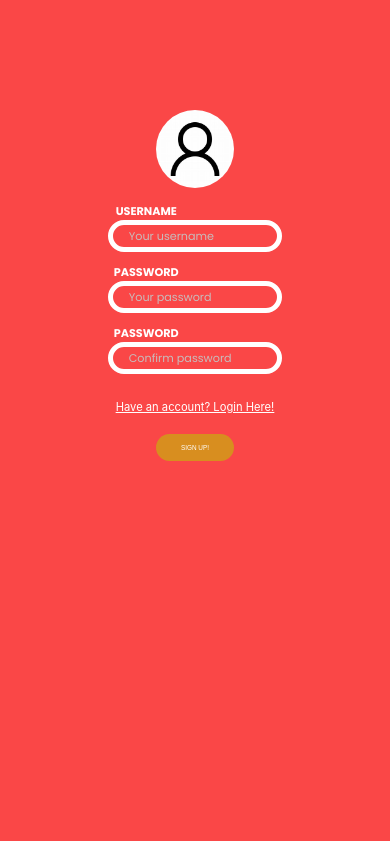
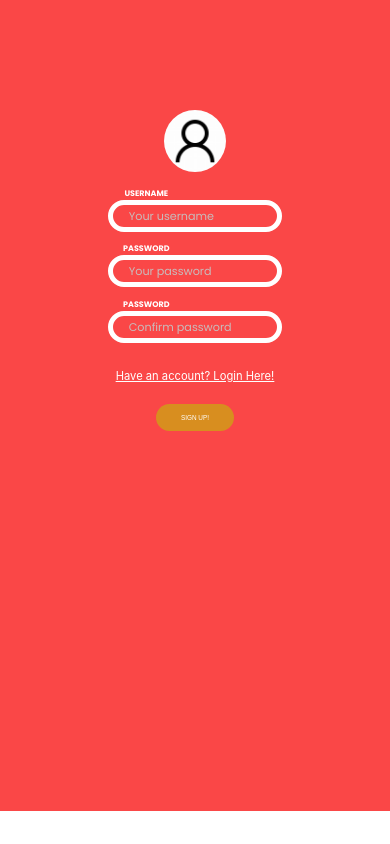
Before and after one commit to Chillandchat/mobile, a React (Create React App) app in the folder Frontend/app/: page /signup in a window 390 px wide. Built offline with nearby package versions, Linux system fonts and the light colour scheme; no server answers.

Commit message:
Update css

```diff
--- a/Frontend/app/src/components/style/Icon.css
+++ b/Frontend/app/src/components/style/Icon.css
@@ -3,8 +3,8 @@
 /* Icon styles */
 #userIcon {
   border-radius: 100%;
-  height: 20vw;
-  width: 20vw;
+  height: 16vw;
+  width: 16vw;
 }
 /* Wrapper styles */
 #wrapper {
--- a/Frontend/app/src/components/style/LoginForm.css
+++ b/Frontend/app/src/components/style/LoginForm.css
@@ -5,11 +5,11 @@
   color: white;
   text-transform: uppercase;
   font-weight: bold;
-  font-size: 1.3rem;
+  font-size: 2.2vw;
   font-family: "Poppins", sans-serif;
   margin: 0;
   padding: 0;
-  margin-right: 27vw;
+  margin-right: 30vw;
 }
 /* Input field styles */
 #textBox {
@@ -85,7 +85,7 @@
     font-family: "Poppins", sans-serif;
     text-transform: uppercase;
     font-weight: bold;
-    font-size: 0.7rem;
+    font-size: 0.5rem;
     margin: 0;
     padding: 0;
     margin-right: 25vw;
```
